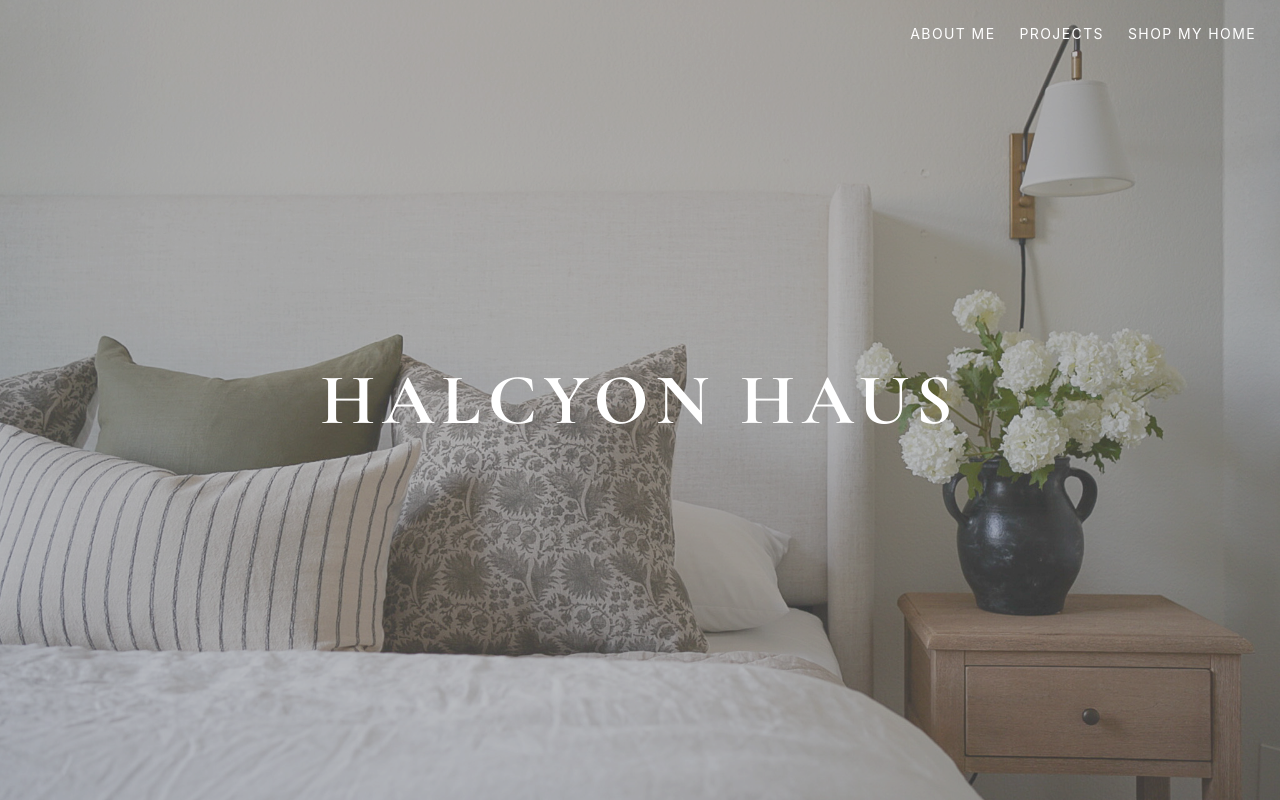
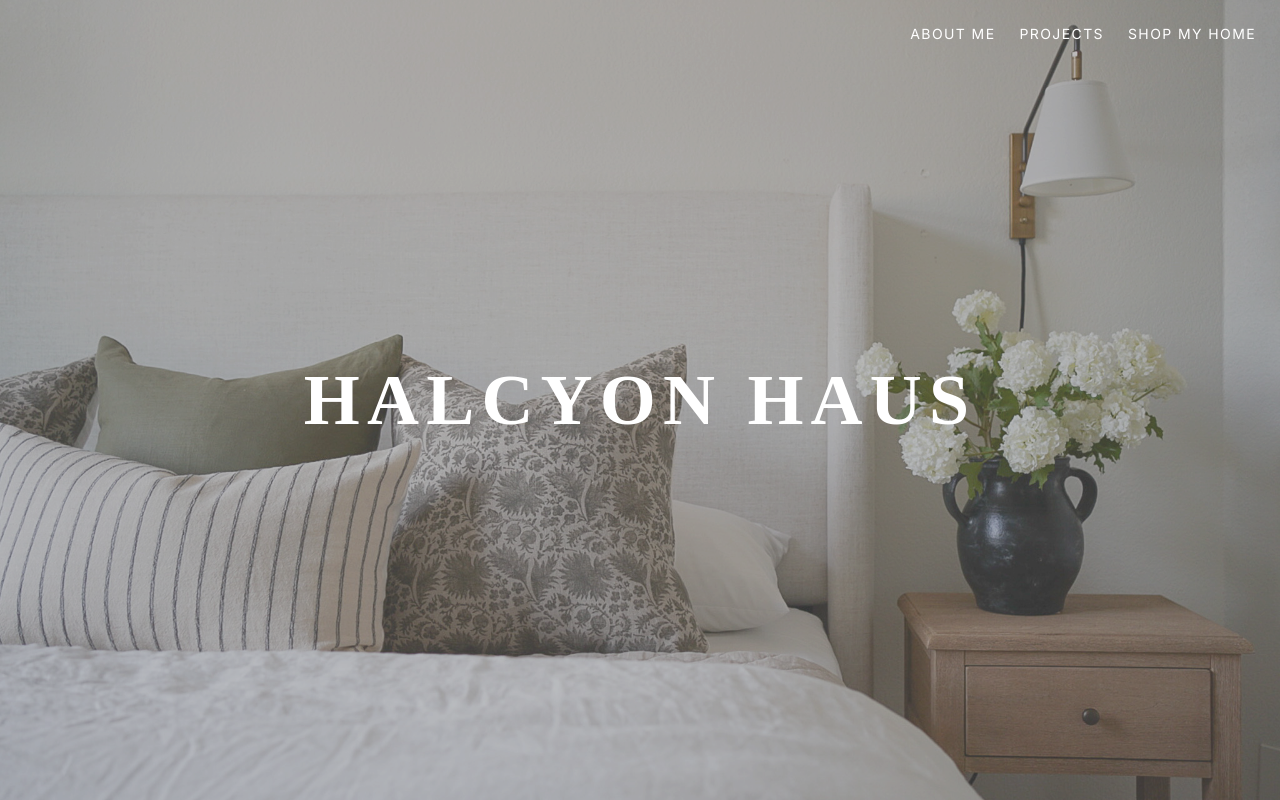
Before and after one commit to HalcyonHaus/halcyonhaus-site, a Next.js app: page / in a window 1280 px wide. Built offline with nearby package versions, Linux system fonts and the light colour scheme.

Commit message:
Update index.js

```diff
--- a/pages/index.js
+++ b/pages/index.js
@@ -23,13 +23,13 @@ export default function HomePage() {
   return (
     <div className="relative min-h-screen bg-black text-white font-sans">
       <Head>
-<link rel="icon" href="/favicon.png" type="image/png" />
-    <title>Halcyon Haus</title>
-        <link
-  href="https://fonts.googleapis.com/css2?family=Cormorant+Garamond:wght@400;700&display=swap"
-  rel="stylesheet"
-        />
-      </Head>
+  <title>Halcyon Haus</title>
+  <link
+    href="https://fonts.googleapis.com/css2?family=Playfair+Display:wght@400;700&family=Inter:wght@300;400&display=swap"
+    rel="stylesheet"
+  />
+  <link rel="icon" href="/favicon.png" type="image/png" />
+  </Head>
 
       {/* Slideshow Background with fade */}
 <div className="absolute inset-0 z-0">
```
